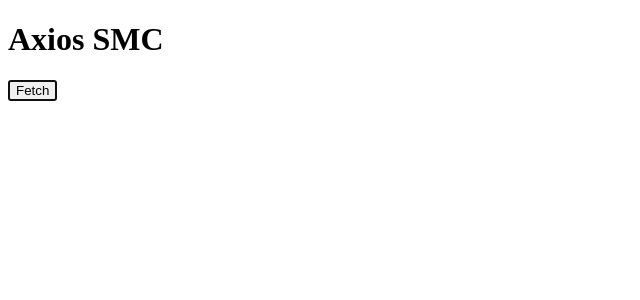
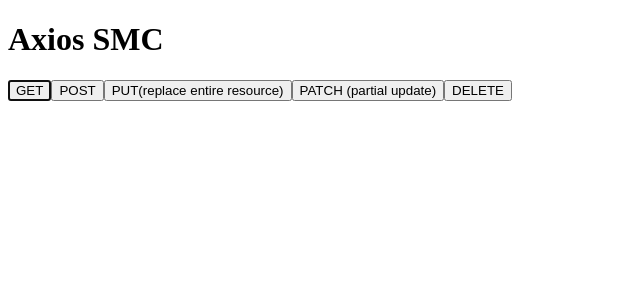
Before and after one commit to nyanxx/axios-smc, a React (Vite) app: page / in a window 1280 px wide. Shown: the top 300 px of the page, without its empty margins (0-640 px from the left). Built offline with nearby package versions, Linux system fonts and the light colour scheme.

Commit message:
done: 9/60

```diff
--- a/src/App.tsx
+++ b/src/App.tsx
@@ -1,15 +1,15 @@
 import { useEffect, useRef } from "react"
 import {
-  // METHOD,
-  URL
+  PARAMS,
 } from "./config"
-import axios from "axios"
+import axios from "./api/axios"
+import type { PostObject } from "./types/PostData"
+import { AxiosError } from "axios"
+import type { ResponseData } from "./types/ResponseData"
 
 const App = () => {
 
-  // console.log(axios)
-
-  const getData = () => {
+  const getData = async (): Promise<void> => {
     // fetch(URL, {
     //   method: METHOD
     // })
@@ -23,48 +23,145 @@
     //   .then(data => console.log("Data:", data))
     //   .catch(error => console.log(error))
 
-
-    type ResponseData = {
-      id: number,
-      name: string,
-      username: string,
-      email: string,
-      address: {
-        street: string,
-        suite: string,
-        city: string,
-        zipcode: string,
-        geo: {
-          lat: string,
-          lng: string
-        }
-      },
-      phone: string,
-      website: string,
-      company: {
-        name: string,
-        catchPhrase: string,
-        bs: string
+    try {
+      const res = await axios.get<ResponseData[]>(PARAMS.INVALID_ROUTE)
+      // if the request failed the below code will not event execute
+      console.log("Response Status Code:", res.status)
+      console.log("Request Method:", res.config.method)
+      // data is available in res.data
+      console.log("Data:", res.data)
+      console.log(res.data.forEach(e => e.name))
+      // no need to use the .json() axios automatically converts JSON for you
+    } catch (error) {
+      if (error instanceof AxiosError) {
+        console.log("Error Status Code:", error.status)
+        if (!error.response) { console.error("Check network and try again!") }
+        if (error.status === 400) { console.error("Bad Request") }
+        if (error.status === 401) { console.error("Unauthorized") }
+        if (error.status === 404) { console.error("Not Found") }
+      } else {
+        console.error("Unexpected Error:", error)
       }
     }
 
+  }
+
+  const postData = async (): Promise<void> => {
+
+    const postData: PostObject = {
+      title: "Axios Practice",
+      body: "Posting data",
+      userId: 5
+    }
 
     try {
-      axios.get<ResponseData[]>(URL).then(res => {
-        // if the request failed the below code will not event execute
-        console.log("Response Status Code:", res.status)
-        console.log("Request Method:", res.config.method)
-        console.log(res.data.map(e => e.name))
-        // res.data.forEach(element => {
-        //   console.log(element.name)
-        // });
-      })
-      // no need to use the .json() axios automatically converts JSON for you
-      // data is available in res.data
+      const res = await axios.post<PostObject & { id: number }>(
+        PARAMS.POSTS,
+        postData
+      )
+
+      console.log("Response Status Code:", res.status)
+      console.log("Request Method:", res.config.method)
+      console.log("Data:", res.data)
+      console.log(res.data.id)
+
     } catch (error) {
-      console.log(error)
+      if (error instanceof AxiosError) {
+        console.log("Error Status Code:", error.status)
+        if (!error.response) { console.error("Check network and try again!") }
+        if (error.status === 400) { console.error("Bad Request") }
+        if (error.status === 401) { console.error("Unauthorized") }
+        if (error.status === 404) { console.error("Not Found") }
+      } else {
+        console.error("Unexpected Error:", error)
+      }
+    }
+  }
+
+
+  const putData = async (): Promise<void> => {
+
+    const replaceData: PostObject & { id: number } = {
+      id: 1,
+      title: "Updated Title",
+      body: "Updated body",
+      userId: 1
     }
 
+    try {
+      const res = await axios.put(
+        // PARAMS.POST_1,
+        "post/10",
+        replaceData
+      )
+      console.log("Response Status Code:", res.status)
+      console.log("Request Method:", res.config.method)
+      console.log("Data:", res.data)
+      console.log(res.data.id)
+
+    } catch (error) {
+      if (error instanceof AxiosError) {
+        console.log("Error Status Code:", error.status)
+        if (!error.response) { console.error("Check network and try again!") }
+        if (error.status === 400) { console.error("Bad Request") }
+        if (error.status === 401) { console.error("Unauthorized") }
+        if (error.status === 404) { console.error("Not Found") }
+      } else {
+        console.error("Unexpected Error:", error)
+      }
+    }
+  }
+
+  const patchData = async (): Promise<void> => {
+
+    type UpdateData = Pick<PostObject, "title">
+    const updateData: UpdateData = {
+      title: "Patched Title"
+    }
+
+    try {
+      const res = await axios.patch(
+        PARAMS.POST_1,
+        updateData
+      )
+      console.log("Response Status Code:", res.status)
+      console.log("Request Method:", res.config.method)
+      console.log("Data:", res.data)
+      console.log(res.data.id)
+
+    } catch (error) {
+      if (error instanceof AxiosError) {
+        console.log("Error Status Code:", error.status)
+        if (!error.response) { console.error("Check network and try again!") }
+        if (error.status === 400) { console.error("Bad Request") }
+        if (error.status === 401) { console.error("Unauthorized") }
+        if (error.status === 404) { console.error("Not Found") }
+      } else {
+        console.error("Unexpected Error:", error)
+      }
+    }
+  }
+
+  const deleteData = async (): Promise<void> => {
+    try {
+      const res = await axios.delete(
+        PARAMS.POST_1,
+      )
+      console.log("Response Status Code:", res.status) //200
+      console.log("Request Method:", res.config.method)
+      console.log("Data:", res.data)
+
+    } catch (error) {
+      if (error instanceof AxiosError) {
+        console.log("Error Status Code:", error.status)
+        if (!error.response) { console.error("Check network and try again!") }
+        if (error.status === 400) { console.error("Bad Request") }
+        if (error.status === 401) { console.error("Unauthorized") }
+        if (error.status === 404) { console.error("Not Found") }
+      } else {
+        console.error("Unexpected Error:", error)
+      }
+    }
   }
 
   const btnRef = useRef<HTMLButtonElement>(null)
@@ -80,7 +177,31 @@
         type="button"
         onClick={() => getData()}
       >
-        Fetch
+        GET
+      </button>
+      <button
+        type="button"
+        onClick={() => postData()}
+      >
+        POST
+      </button>
+      <button
+        type="button"
+        onClick={() => putData()}
+      >
+        PUT(replace entire resource)
+      </button>
+      <button
+        type="button"
+        onClick={() => patchData()}
+      >
+        PATCH (partial update)
+      </button>
+      <button
+        type="button"
+        onClick={() => deleteData()}
+      >
+        DELETE
       </button>
     </main>
   )
--- /dev/null
+++ b/src/api/axios.ts
@@ -0,0 +1,6 @@
+import axios from "axios";
+import { BASEURL } from "../config";
+
+export default axios.create({
+    baseURL: BASEURL
+})
--- a/src/config/index.ts
+++ b/src/config/index.ts
@@ -1,5 +1,5 @@
 type RequestMethod = "GET" | "POST" | "PUT" | "PATCH" | "DELETE"
-const SITE = "jsonplaceholder.typicode.com"
+const BASEURL = "https://jsonplaceholder.typicode.com/"
 
 /**
  * https://jsonplaceholder.typicode.com/posts/1
@@ -12,18 +12,26 @@
  * 200 - success
  * 201 - success and something created
  * 204 - success but no content created or sent in response
+ * 400 - bad request - server cannot or will not process the request
  * 404 - not found
  * 401 - unauthorized
- * 500 - internal server erro
+ * 422 - uprocessable content or entity due to semantic error or failed validation
+ * 402 - payment reqired
+ * 409 - conflict or duplicate data
+ * 500 - internal server error
  */
 
 const METHOD: RequestMethod = "GET"
 
-const PARAMS = "users" // POST->201 | GET->200(return 10 users)
-// const PARAMS = "posts" // POST->201 | GET->200(returns 100 objects)
-// const PARAMS = "posts/1" // GET->200
-// const PARAMS = "posasdfadf" // 404
+const PARAMS = {
+    USERS: "users", // POST->201 | GET->200(return 10 users)
+    POSTS: "posts", // POST->201 | GET->200(returns 100 objects)
+    POST_1: "posts/1", // GET->200
+    INVALID_ROUTE: "posasdfadf", // 404
+}
 
 
-const URL = `https://${SITE}/${PARAMS}`
-export { URL, METHOD }
+// const URL = `https://${SITE}/${PARAMS}`
+
+
+export { METHOD, BASEURL, PARAMS }
--- /dev/null
+++ b/src/types/PostData.ts
@@ -0,0 +1,5 @@
+export type PostObject = {
+    title: string,
+    body: string,
+    userId: number
+}
--- /dev/null
+++ b/src/types/ResponseData.ts
@@ -0,0 +1,31 @@
+type Geo = {
+    lat: string,
+    lng: string
+}
+
+type Address = {
+    street: string,
+    suite: string,
+    city: string,
+    zipcode: string,
+    geo: Geo
+}
+
+type Company = {
+    name: string,
+    catchPhrase: string,
+    bs: string
+}
+
+type ResponseData = {
+    id: number,
+    name: string,
+    username: string,
+    email: string,
+    address: Address
+    phone: string,
+    website: string,
+    company: Company
+}
+
+export { type ResponseData }
```
